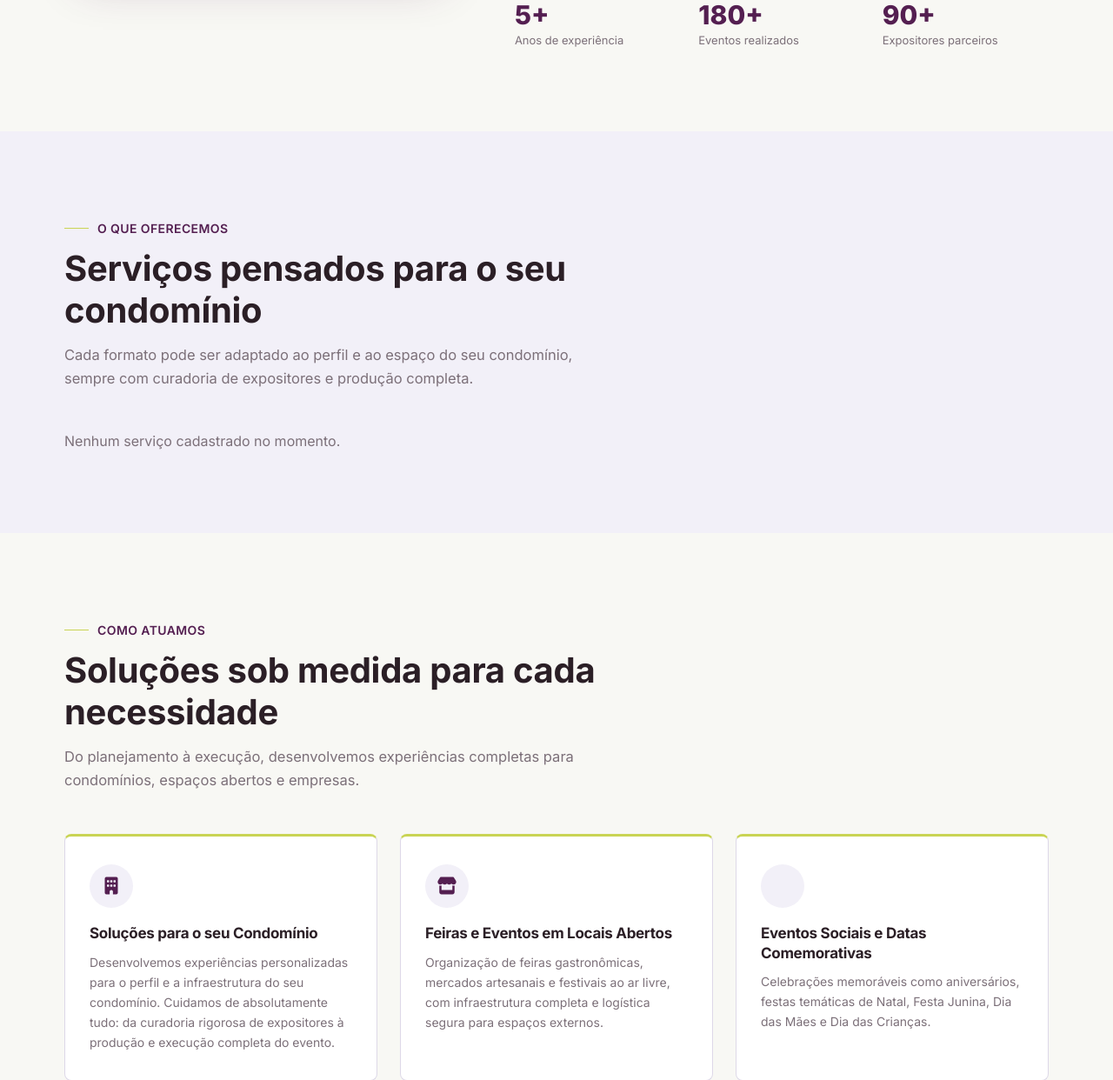
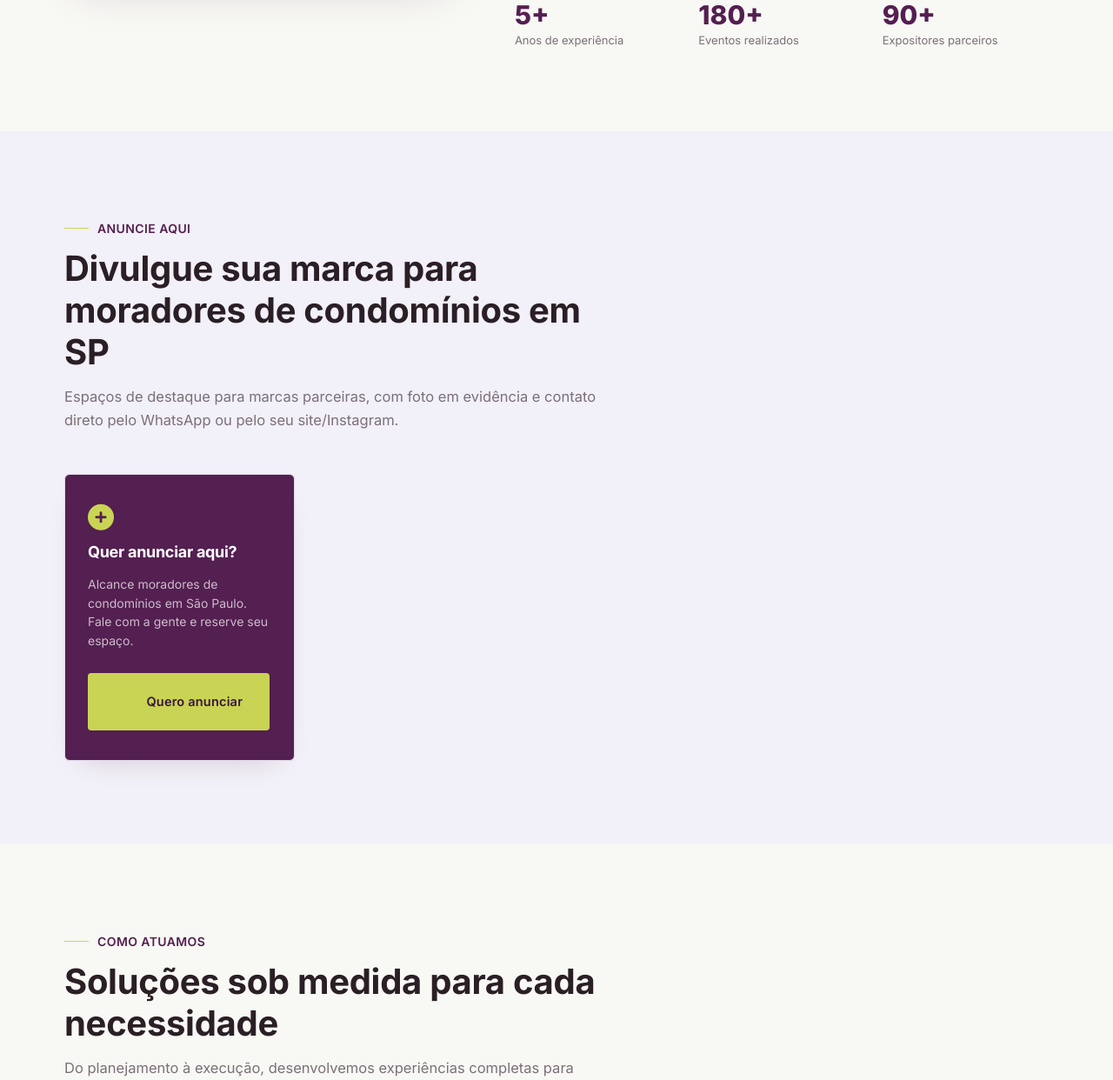
Before and after one commit to leanttro/sueli, a Flask app: page / in a window 1280 px wide. Shown: the part 1459-2701 px from the top of the page at 87% size. Run offline with Flask 3, Linux system fonts and the light colour scheme; data that the repository does not hold is empty; some libraries are stand-ins or nearby versions.

Commit message:
Update index.html

```diff
--- a/templates/index.html
+++ b/templates/index.html
@@ -243,14 +243,24 @@
   .destaque-item b{display:block;font-family:'Inter',sans-serif;font-weight:800;font-size:30px;color:var(--vinho);}
   .destaque-item span{font-size:13px;color:var(--cinza);}
 
-  /* ---------- SERVICOS ---------- */
+  /* ---------- ANUNCIE AQUI ---------- */
   .servicos{background:var(--rosa-suave);position:relative;}
   .servicos-grid{display:grid;grid-template-columns:repeat(4,1fr);gap:24px;}
-  .servico-card{background:#fff;border-radius:6px;padding:34px 26px;box-shadow:0 14px 34px -22px rgba(61,11,28,.25);transition:transform .3s ease, box-shadow .3s ease;border:1px solid var(--linha);}
-  .servico-card:hover{transform:translateY(-6px);box-shadow:var(--sombra);}
-  .servico-icone{width:54px;height:54px;border-radius:50%;background:var(--rosa-suave);color:var(--vinho);display:flex;align-items:center;justify-content:center;font-size:21px;margin-bottom:20px;}
-  .servico-card h3{font-size:19px;margin-bottom:10px;line-height:1.3;}
-  .servico-card p{color:var(--cinza);font-size:14.5px;line-height:1.6;}
+  .anuncio-card{background:#fff;border-radius:6px;overflow:hidden;box-shadow:0 14px 34px -22px rgba(61,11,28,.25);transition:transform .3s ease, box-shadow .3s ease;border:1px solid var(--linha);display:flex;flex-direction:column;}
+  .anuncio-card:hover{transform:translateY(-6px);box-shadow:var(--sombra);}
+  .anuncio-foto{width:100%;aspect-ratio:4/3;overflow:hidden;background:var(--rosa-suave);}
+  .anuncio-foto img{width:100%;height:100%;object-fit:cover;display:block;}
+  .anuncio-corpo{padding:22px 22px 24px;display:flex;flex-direction:column;flex:1;}
+  .anuncio-corpo h3{font-size:18px;margin-bottom:8px;line-height:1.3;}
+  .anuncio-corpo p{color:var(--cinza);font-size:14px;line-height:1.6;margin-bottom:18px;flex:1;}
+  .anuncio-botoes{display:flex;gap:8px;flex-wrap:wrap;}
+  .anuncio-botoes .btn{padding:10px 14px;font-size:12.5px;flex:1;white-space:nowrap;}
+  .btn-whatsapp{background:#25D366;color:#fff;}
+  .btn-whatsapp:hover{background:#1ebe57;transform:translateY(-2px);}
+  .anuncio-cta{background:var(--vinho);padding:34px 26px;align-items:flex-start;justify-content:center;gap:10px;}
+  .anuncio-cta i{font-size:30px;color:var(--dourado);margin-bottom:4px;}
+  .anuncio-cta h3{font-size:18px;color:#fff;margin:0 0 6px;}
+  .anuncio-cta p{font-size:14px;color:rgba(255,255,255,.7);margin:0 0 16px;line-height:1.55;flex:none;}
   .skeleton{background:linear-gradient(90deg,#eee,#f6f1ec,#eee);background-size:200% 100%;animation:shimmer 1.4s infinite;border-radius:6px;}
   @keyframes shimmer{0%{background-position:200% 0;}100%{background-position:-200% 0;}}
 
@@ -603,7 +613,7 @@
     <a href="/" class="brand"><img src="https://res.cloudinary.com/dhu1cqvrb/image/upload/v1782417827/OFICINA_EMPREENDER_SP_1000_x_1000_px_1_g2ejcc.png" alt="Oficina Empreender SP" style="height:88px;width:88px;object-fit:contain;border-radius:50%;">Oficina Empreender SP</a>
     <nav class="links">
       <a href="#sobre">Sobre</a>
-      <a href="#servicos">Serviços</a>
+      <a href="#servicos">Anuncie Aqui</a>
       <a href="#expositores">Expositores</a>
       <a href="#cursos">Cursos</a>
       <a href="#eventos">Eventos</a>
@@ -619,7 +629,7 @@
 <div class="mobile-menu" id="mobileMenu">
   <button class="mclose" id="mobileCloseBtn" aria-label="Fechar menu"><i class="fa-solid fa-xmark"></i></button>
   <a href="#sobre">Sobre</a>
-  <a href="#servicos">Serviços</a>
+  <a href="#servicos">Anuncie Aqui</a>
   <a href="#expositores">Expositores</a>
   <a href="#cursos">Cursos</a>
   <a href="#eventos">Eventos</a>
@@ -678,15 +688,15 @@
 <section class="servicos" id="servicos">
   <div class="container">
     <div class="section-head">
-      <p class="eyebrow">O que oferecemos</p>
-      <h2>Serviços pensados para o seu condomínio</h2>
-      <p class="lead">Cada formato pode ser adaptado ao perfil e ao espaço do seu condomínio, sempre com curadoria de expositores e produção completa.</p>
+      <p class="eyebrow">Anuncie aqui</p>
+      <h2>Divulgue sua marca para moradores de condomínios em SP</h2>
+      <p class="lead">Espaços de destaque para marcas parceiras, com foto em evidência e contato direto pelo WhatsApp ou pelo seu site/Instagram.</p>
     </div>
     <div class="servicos-grid" id="servicosGrid">
-      <div class="servico-card"><div class="skeleton" style="height:54px;width:54px;border-radius:50%;margin-bottom:20px;"></div><div class="skeleton" style="height:18px;width:70%;margin-bottom:10px;"></div><div class="skeleton" style="height:40px;width:100%;"></div></div>
-      <div class="servico-card"><div class="skeleton" style="height:54px;width:54px;border-radius:50%;margin-bottom:20px;"></div><div class="skeleton" style="height:18px;width:70%;margin-bottom:10px;"></div><div class="skeleton" style="height:40px;width:100%;"></div></div>
-      <div class="servico-card"><div class="skeleton" style="height:54px;width:54px;border-radius:50%;margin-bottom:20px;"></div><div class="skeleton" style="height:18px;width:70%;margin-bottom:10px;"></div><div class="skeleton" style="height:40px;width:100%;"></div></div>
-      <div class="servico-card"><div class="skeleton" style="height:54px;width:54px;border-radius:50%;margin-bottom:20px;"></div><div class="skeleton" style="height:18px;width:70%;margin-bottom:10px;"></div><div class="skeleton" style="height:40px;width:100%;"></div></div>
+      <div class="anuncio-card"><div class="skeleton" style="height:160px;width:100%;"></div><div style="padding:22px;"><div class="skeleton" style="height:18px;width:70%;margin-bottom:10px;"></div><div class="skeleton" style="height:40px;width:100%;"></div></div></div>
+      <div class="anuncio-card"><div class="skeleton" style="height:160px;width:100%;"></div><div style="padding:22px;"><div class="skeleton" style="height:18px;width:70%;margin-bottom:10px;"></div><div class="skeleton" style="height:40px;width:100%;"></div></div></div>
+      <div class="anuncio-card"><div class="skeleton" style="height:160px;width:100%;"></div><div style="padding:22px;"><div class="skeleton" style="height:18px;width:70%;margin-bottom:10px;"></div><div class="skeleton" style="height:40px;width:100%;"></div></div></div>
+      <div class="anuncio-card"><div class="skeleton" style="height:160px;width:100%;"></div><div style="padding:22px;"><div class="skeleton" style="height:18px;width:70%;margin-bottom:10px;"></div><div class="skeleton" style="height:40px;width:100%;"></div></div></div>
     </div>
   </div>
 </section>
@@ -996,7 +1006,7 @@
       <div class="footer-col">
         <h4>Navegação</h4>
         <a href="#sobre">Sobre</a>
-        <a href="#servicos">Serviços</a>
+        <a href="#servicos">Anuncie Aqui</a>
         <a href="#expositores">Expositores</a>
         <a href="#trabalhe">Trabalhe Conosco</a>
         <a href="/blog">Blog</a>
@@ -1038,37 +1048,64 @@ hamburgerBtn.addEventListener('click', () => mobileMenu.classList.add('open'));
 mobileCloseBtn.addEventListener('click', () => mobileMenu.classList.remove('open'));
 mobileMenu.querySelectorAll('a').forEach(a => a.addEventListener('click', () => mobileMenu.classList.remove('open')));
 
-/* ---------- SERVICOS ---------- */
+/* ---------- ANUNCIE AQUI ---------- */
+/* Reaproveita a tabela "servicos" sem alterar o banco:
+   - foto_url  -> foto do anúncio
+   - titulo    -> nome do anunciante
+   - descricao -> texto do anúncio
+   - icone_url -> link do WhatsApp (número ou link completo)
+   - slug      -> outro link (site / Instagram) */
+function montarLinkWhats(v){
+  if(!v) return '';
+  v = v.trim();
+  if(v.startsWith('http')) return v;
+  const digitos = v.replace(/\D/g,'');
+  return digitos ? `https://wa.me/${digitos}` : '';
+}
+function montarLinkExterno(v){
+  if(!v) return '';
+  v = v.trim();
+  if(v.startsWith('http')) return v;
+  return `https://${v}`;
+}
 async function carregarServicos(){
   const grid = document.getElementById('servicosGrid');
+  const ctaCard = `
+    <div class="anuncio-card anuncio-cta">
+      <i class="fa-solid fa-circle-plus"></i>
+      <h3>Quer anunciar aqui?</h3>
+      <p>Alcance moradores de condomínios em São Paulo. Fale com a gente e reserve seu espaço.</p>
+      <a href="https://wa.me/5511999999999?text=Quero%20anunciar%20aqui!" target="_blank" rel="noopener" class="btn btn-gold"><i class="fa-brands fa-whatsapp"></i> Quero anunciar</a>
+    </div>`;
   try{
     const res = await fetch('/api/servicos');
-    if(!res.ok) throw new Error('Falha ao buscar serviços');
-    const servicos = await res.json();
-    if(!servicos.length){
-      grid.innerHTML = '<p style="color:var(--cinza);grid-column:1/-1;">Nenhum serviço cadastrado no momento.</p>';
+    if(!res.ok) throw new Error('Falha ao buscar anúncios');
+    const anuncios = await res.json();
+    if(!anuncios.length){
+      grid.innerHTML = ctaCard;
       return;
     }
-    grid.innerHTML = servicos.map(s => {
-      let iconeHtml = '';
-      if(s.foto_url){
-        iconeHtml = `<div class="servico-icone" style="width:54px;height:54px;border-radius:50%;overflow:hidden;background:var(--rosa-suave);margin-bottom:20px;"><img src="${s.foto_url}" alt="${escapeHtml(s.titulo||'')}" style="width:100%;height:100%;object-fit:cover;"></div>`;
-      } else if(s.icone_url && s.icone_url.startsWith('fa-')){
-        iconeHtml = `<div class="servico-icone"><i class="fa-solid ${s.icone_url}"></i></div>`;
-      } else {
-        iconeHtml = `<div class="servico-icone"><i class="fa-solid fa-calendar-star"></i></div>`;
-      }
+    grid.innerHTML = anuncios.map(a => {
+      const whats = montarLinkWhats(a.icone_url);
+      const link  = montarLinkExterno(a.slug);
+      const foto  = a.foto_url || 'https://res.cloudinary.com/dhu1cqvrb/image/upload/v1782417827/OFICINA_EMPREENDER_SP_1000_x_1000_px_1_g2ejcc.png';
+      let botoes = '';
+      if(whats) botoes += `<a href="${whats}" target="_blank" rel="noopener" class="btn btn-whatsapp"><i class="fa-brands fa-whatsapp"></i> WhatsApp</a>`;
+      if(link)  botoes += `<a href="${link}" target="_blank" rel="noopener" class="btn btn-ghost">Saiba mais <i class="fa-solid fa-arrow-up-right-from-square"></i></a>`;
       return `
-        <div class="servico-card">
-          ${iconeHtml}
-          <h3>${escapeHtml(s.titulo || '')}</h3>
-          <p>${escapeHtml(s.descricao || '')}</p>
+        <div class="anuncio-card">
+          <div class="anuncio-foto"><img src="${foto}" alt="${escapeHtml(a.titulo||'')}" loading="lazy"></div>
+          <div class="anuncio-corpo">
+            <h3>${escapeHtml(a.titulo || '')}</h3>
+            <p>${escapeHtml(a.descricao || '')}</p>
+            ${botoes ? `<div class="anuncio-botoes">${botoes}</div>` : ''}
+          </div>
         </div>
       `;
-    }).join('');
+    }).join('') + ctaCard;
   }catch(err){
     console.error(err);
-    grid.innerHTML = '<p style="color:var(--cinza);grid-column:1/-1;">Não foi possível carregar os serviços agora.</p>';
+    grid.innerHTML = '<p style="color:var(--cinza);grid-column:1/-1;">Não foi possível carregar os anúncios agora.</p>';
   }
 }
 
```
